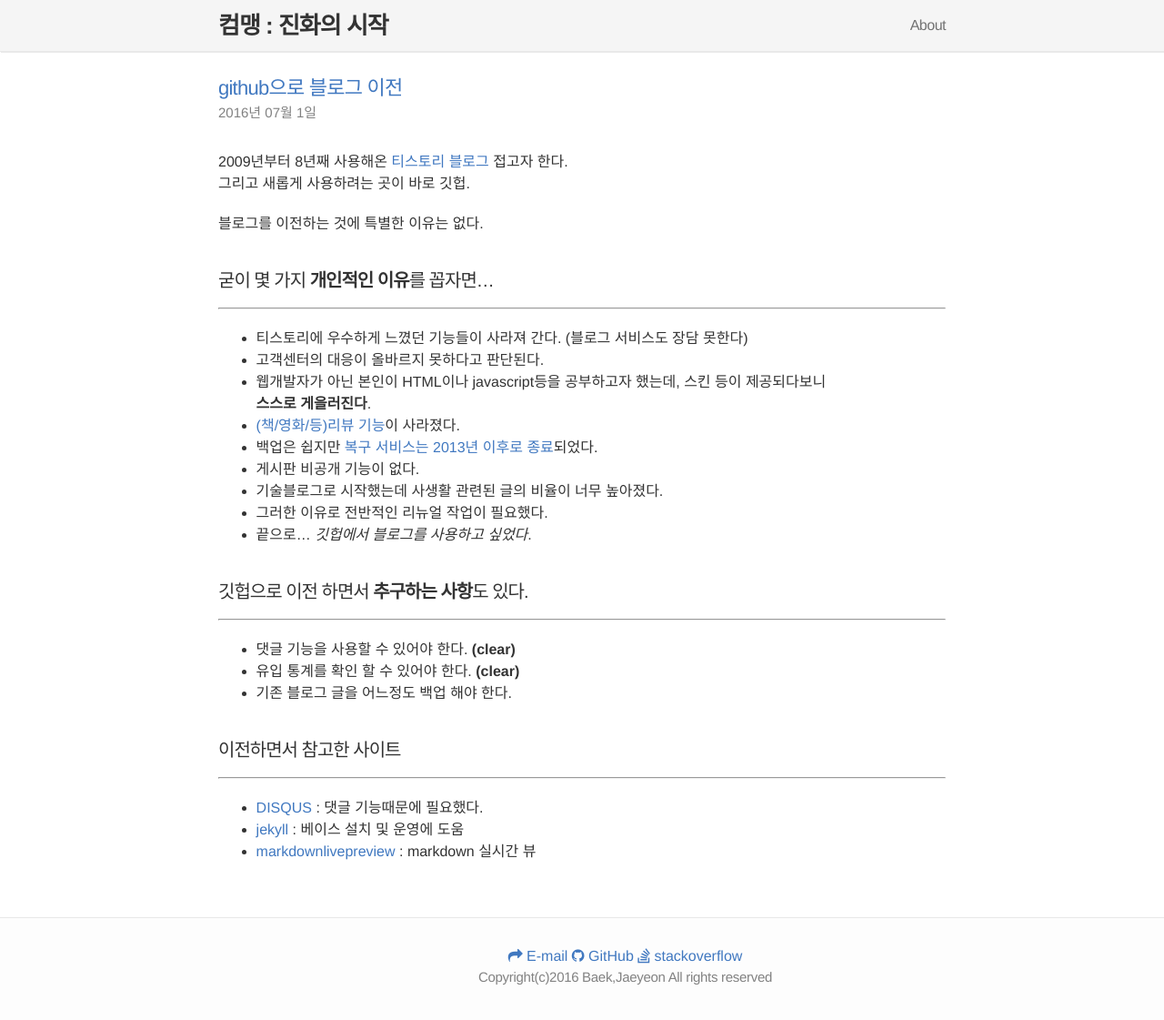
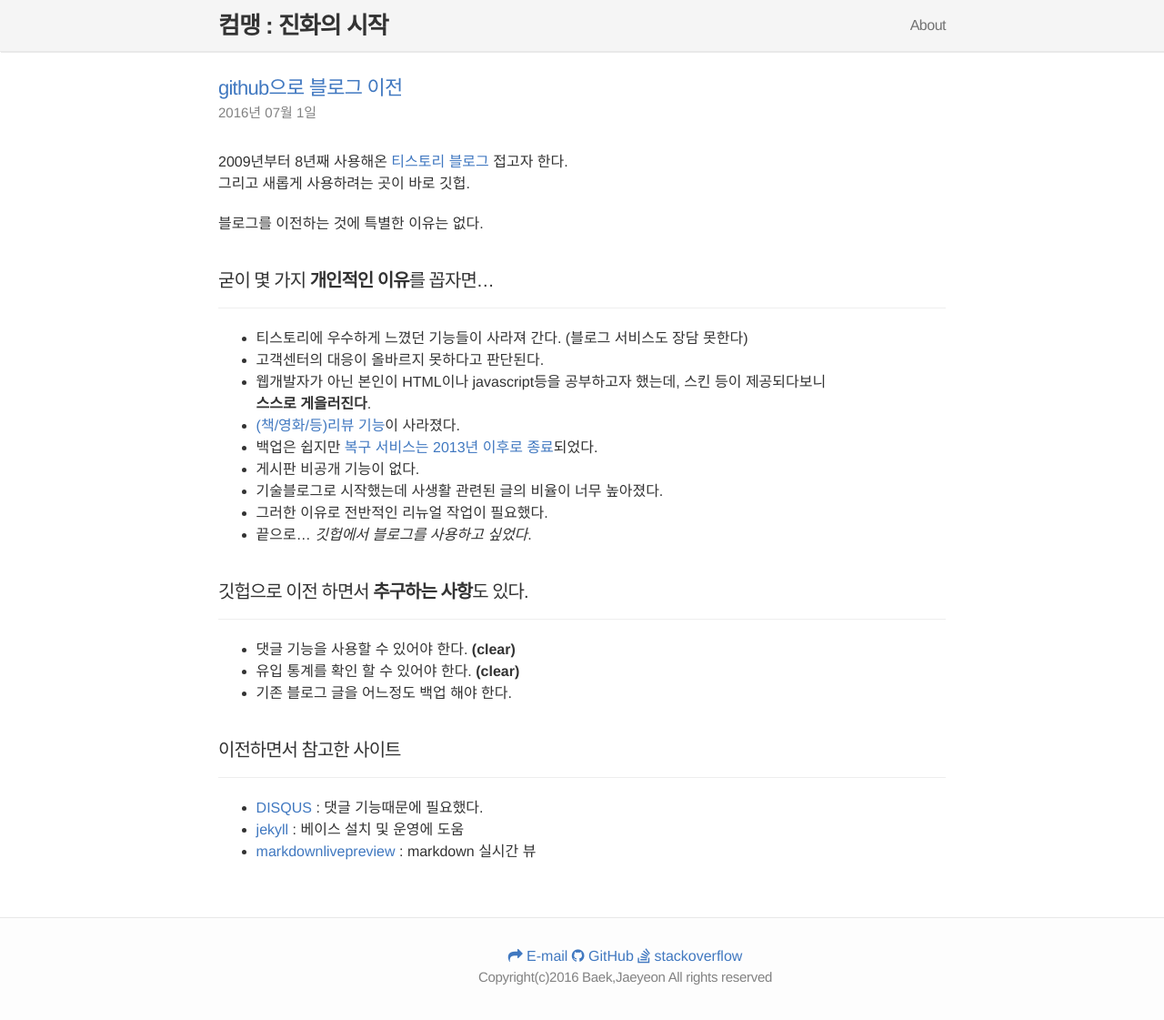
Before and after one commit to jybaek/jybaek.github.com, a Jekyll site: the page built from _posts/2016-07-01-blog.md, in a window 1280 px wide and 1130 px high. Shown: the top 1121 px of the window at 91% size. Built offline with Jekyll 4.4.1, drawn with Linux system fonts in a browser that asks for light colours; nearby versions of some CDN libraries; comment, search, counter and statistics services are not loaded.

Commit message:
Update css

```diff
--- a/css/main.css
+++ b/css/main.css
@@ -15,6 +15,15 @@ body {
   font-weight: 300;
   color: #333;
   background-color: #fdfdfd;
+}
+
+hr {
+  display: block;
+  height: 1px;
+  border: 0;
+  border-top: 1px solid #eee;
+  margin: 1em 0;
+  padding: 0;
 }
 
 h1, h2, h3, h4, h5, h6 { font-size: 100%; font-weight: 400; }
```
